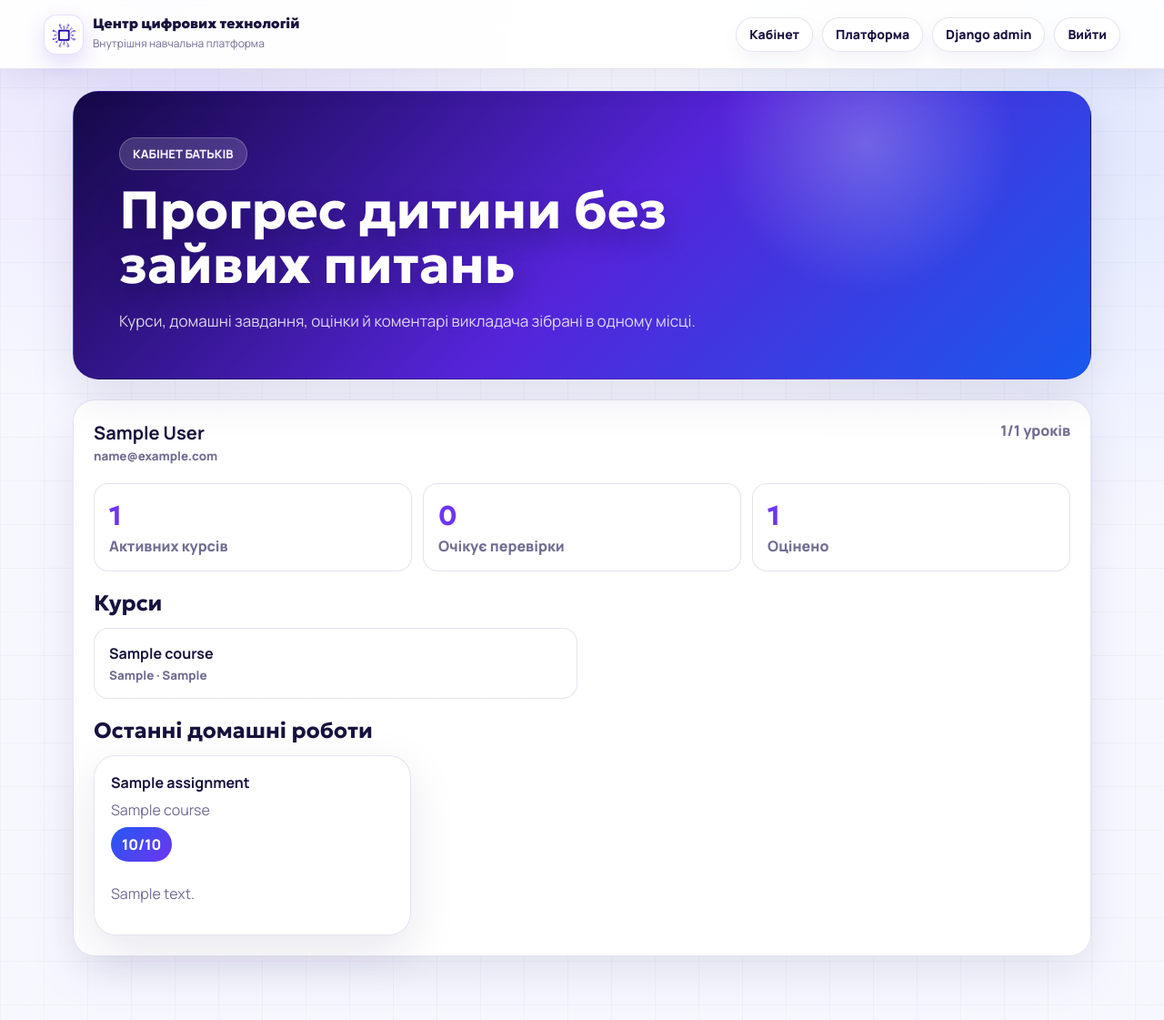
After one commit to Sofier2/digital-center-platform, a Django app: page /parents/ in a window 1280 px wide. The commit adds this page. Shown: the whole page at 91% size. Run offline with Django 5.2, Linux system fonts and the light colour scheme; a user stored in the database is signed in; tables that the repository leaves empty hold one stand-in row (values such as "Sample post").

Commit message:
Add parent dashboard

```diff
--- a/config/settings.py
+++ b/config/settings.py
@@ -45,6 +45,7 @@ TEMPLATES = [
                 "django.template.context_processors.request",
                 "django.contrib.auth.context_processors.auth",
                 "django.contrib.messages.context_processors.messages",
+                "learning.context_processors.user_role",
             ],
         },
     },
--- /dev/null
+++ b/learning/context_processors.py
@@ -0,0 +1,4 @@
+def user_role(request):
+    if not request.user.is_authenticated:
+        return {"user_role": ""}
+    return {"user_role": getattr(getattr(request.user, "profile", None), "role", "")}
--- a/learning/models.py
+++ b/learning/models.py
@@ -23,6 +23,21 @@ class Profile(models.Model):
 
     def __str__(self):
         return self.user.get_full_name() or self.user.username
+
+
+class ParentChild(models.Model):
+    parent = models.ForeignKey(User, on_delete=models.CASCADE, related_name="child_links", verbose_name="батьки")
+    child = models.ForeignKey(User, on_delete=models.CASCADE, related_name="parent_links", verbose_name="дитина")
+    note = models.CharField("примітка", max_length=160, blank=True)
+    created_at = models.DateTimeField("створено", auto_now_add=True)
+
+    class Meta:
+        verbose_name = "зв'язок батьки-дитина"
+        verbose_name_plural = "зв'язки батьків і дітей"
+        unique_together = ["parent", "child"]
+
+    def __str__(self):
+        return f"{self.parent} -> {self.child}"
 
 
 class Course(models.Model):
--- a/learning/urls.py
+++ b/learning/urls.py
@@ -5,6 +5,7 @@ from . import views
 
 urlpatterns = [
     path("", views.dashboard, name="dashboard"),
+    path("parents/", views.parent_dashboard, name="parent_dashboard"),
     path("courses/<int:pk>/", views.course_detail, name="course_detail"),
     path("lessons/<int:pk>/", views.lesson_detail, name="lesson_detail"),
     path("assignments/<int:pk>/submit/", views.submit_assignment, name="submit_assignment"),
--- a/learning/views.py
+++ b/learning/views.py
@@ -7,7 +7,7 @@ from django.db.models import Count, Q
 from django.shortcuts import get_object_or_404, redirect, render
 
 from .forms import ReviewSubmissionForm, SubmissionForm
-from .models import Assignment, Course, Enrollment, Lesson, LessonProgress, Submission, SubmissionAttachment
+from .models import Assignment, Course, Enrollment, Lesson, LessonProgress, ParentChild, Submission, SubmissionAttachment
 
 
 def is_platform_manager(user):
@@ -16,6 +16,10 @@ def is_platform_manager(user):
     if user.is_staff:
         return True
     return getattr(getattr(user, "profile", None), "role", "") == "teacher"
+
+
+def is_parent(user):
+    return getattr(getattr(user, "profile", None), "role", "") == "parent"
 
 
 def user_has_course_access(user, course):
@@ -28,6 +32,8 @@ def user_has_course_access(user, course):
 def dashboard(request):
     if is_platform_manager(request.user):
         return redirect("platform_admin_dashboard")
+    if is_parent(request.user):
+        return redirect("parent_dashboard")
 
     enrollments = request.user.enrollments.select_related("course").filter(is_active=True)
     courses = Course.objects.filter(enrollments__student=request.user, enrollments__is_active=True, is_published=True).distinct()
@@ -42,6 +48,34 @@ def dashboard(request):
             "submissions": submissions,
         },
     )
+
+
+@login_required
+def parent_dashboard(request):
+    if not is_parent(request.user) and not request.user.is_staff:
+        return redirect("dashboard")
+
+    child_links = ParentChild.objects.filter(parent=request.user).select_related("child")
+    children_data = []
+    for link in child_links:
+        child = link.child
+        enrollments = child.enrollments.select_related("course").filter(is_active=True)
+        submissions = child.submissions.select_related("assignment", "assignment__lesson", "assignment__lesson__module__course").prefetch_related("attachments").order_by("-submitted_at")
+        lessons_total = Lesson.objects.filter(module__course__enrollments__student=child, module__course__enrollments__is_active=True).distinct().count()
+        lessons_done = LessonProgress.objects.filter(student=child, is_done=True, lesson__module__course__enrollments__student=child).distinct().count()
+        children_data.append(
+            {
+                "child": child,
+                "enrollments": enrollments,
+                "submissions": submissions[:6],
+                "pending_count": submissions.filter(points__isnull=True).count(),
+                "checked_count": submissions.filter(points__isnull=False).count(),
+                "lessons_total": lessons_total,
+                "lessons_done": lessons_done,
+            }
+        )
+
+    return render(request, "learning/parent_dashboard.html", {"children_data": children_data})
 
 
 @login_required
--- a/static/css/platform.css
+++ b/static/css/platform.css
@@ -882,6 +882,71 @@ main {
   white-space: nowrap;
 }
 
+.parent-hero {
+  background:
+    radial-gradient(circle at 78% 18%, rgba(255, 255, 255, 0.22), transparent 18%),
+    linear-gradient(135deg, #190b4d 0%, #6a2bed 52%, #1c64f2 100%);
+}
+
+.parent-grid {
+  display: grid;
+  gap: 18px;
+  margin-top: 22px;
+}
+
+.parent-child-card {
+  display: grid;
+  gap: 20px;
+  padding: 22px;
+  background: rgba(255, 255, 255, 0.94);
+  border: 1px solid var(--border-strong);
+  border-radius: 24px;
+  box-shadow: 0 18px 52px rgba(31, 18, 92, 0.1);
+}
+
+.parent-stats {
+  display: grid;
+  grid-template-columns: repeat(3, minmax(0, 1fr));
+  gap: 12px;
+}
+
+.parent-stats div,
+.parent-course-list a {
+  display: grid;
+  gap: 4px;
+  padding: 16px;
+  background: #ffffff;
+  border: 1px solid var(--border-strong);
+  border-radius: 16px;
+}
+
+.parent-stats strong {
+  color: var(--violet);
+  font-family: "Geologica", sans-serif;
+  font-size: 30px;
+}
+
+.parent-stats span,
+.parent-course-list small {
+  color: var(--muted);
+  font-weight: 800;
+}
+
+.parent-section h2 {
+  margin: 0 0 12px;
+  font-size: 24px;
+}
+
+.parent-course-list {
+  display: grid;
+  grid-template-columns: repeat(2, minmax(0, 1fr));
+  gap: 10px;
+}
+
+.parent-results {
+  grid-template-columns: repeat(3, minmax(0, 1fr));
+}
+
 @media (max-width: 920px) {
   .course-grid,
   .module-card,
@@ -1195,7 +1260,9 @@ main {
 @media (max-width: 980px) {
   .admin-stats,
   .course-grid,
-  .result-list {
+  .result-list,
+  .parent-course-list,
+  .parent-results {
     grid-template-columns: repeat(2, minmax(0, 1fr));
   }
 }
@@ -1238,7 +1305,10 @@ main {
 
   .admin-stats,
   .course-grid,
-  .result-list {
+  .result-list,
+  .parent-stats,
+  .parent-course-list,
+  .parent-results {
     grid-template-columns: 1fr;
   }
 
--- a/templates/learning/base.html
+++ b/templates/learning/base.html
@@ -10,7 +10,7 @@
     <link rel="preconnect" href="https://fonts.googleapis.com">
     <link rel="preconnect" href="https://fonts.gstatic.com" crossorigin>
     <link href="https://fonts.googleapis.com/css2?family=Geologica:wght@500;600;700;800;900&family=Manrope:wght@400;500;600;700;800&display=swap&subset=cyrillic" rel="stylesheet">
-    <link rel="stylesheet" href="{% static 'css/platform.css' %}?v=20260615-ui5">
+    <link rel="stylesheet" href="{% static 'css/platform.css' %}?v=20260615-ui6">
   </head>
   <body>
     <header class="app-header">
@@ -25,6 +25,9 @@
       <nav class="top-actions" aria-label="Навігація">
         {% if user.is_authenticated %}
           <a href="{% url 'dashboard' %}">Кабінет</a>
+          {% if user_role == "parent" %}
+            <a href="{% url 'parent_dashboard' %}">Діти</a>
+          {% endif %}
           {% if user.is_staff %}
             <a href="{% url 'platform_admin_dashboard' %}">Платформа</a>
             {% if user.is_staff %}<a href="{% url 'admin:index' %}">Django admin</a>{% endif %}
--- /dev/null
+++ b/templates/learning/parent_dashboard.html
@@ -0,0 +1,70 @@
+{% extends "learning/base.html" %}
+
+{% block title %}Кабінет батьків{% endblock %}
+
+{% block content %}
+  <section class="page-hero parent-hero">
+    <span class="eyebrow">Кабінет батьків</span>
+    <h1>Прогрес дитини без зайвих питань</h1>
+    <p>Курси, домашні завдання, оцінки й коментарі викладача зібрані в одному місці.</p>
+  </section>
+
+  <section class="parent-grid">
+    {% for item in children_data %}
+      <article class="parent-child-card">
+        <div class="student-head">
+          <div>
+            <strong>{{ item.child.get_full_name|default:item.child.username }}</strong>
+            <small>{{ item.child.email|default:"email не вказано" }}</small>
+          </div>
+          <span>{{ item.lessons_done }}/{{ item.lessons_total }} уроків</span>
+        </div>
+
+        <div class="parent-stats">
+          <div><strong>{{ item.enrollments.count }}</strong><span>Активних курсів</span></div>
+          <div><strong>{{ item.pending_count }}</strong><span>Очікує перевірки</span></div>
+          <div><strong>{{ item.checked_count }}</strong><span>Оцінено</span></div>
+        </div>
+
+        <div class="parent-section">
+          <h2>Курси</h2>
+          <div class="parent-course-list">
+            {% for enrollment in item.enrollments %}
+              <a href="{{ enrollment.course.get_absolute_url }}">
+                <strong>{{ enrollment.course.title }}</strong>
+                <small>{{ enrollment.course.schedule }} · {{ enrollment.course.final_project }}</small>
+              </a>
+            {% empty %}
+              <p class="muted">Активних курсів поки немає.</p>
+            {% endfor %}
+          </div>
+        </div>
+
+        <div class="parent-section">
+          <h2>Останні домашні роботи</h2>
+          <div class="result-list parent-results">
+            {% for submission in item.submissions %}
+              <div class="result-card">
+                <strong>{{ submission.assignment.title }}</strong>
+                <span>{{ submission.assignment.lesson.module.course.title }}</span>
+                {% if submission.points != None %}
+                  <b>{{ submission.points }}/{{ submission.assignment.max_points }}</b>
+                  {% if submission.teacher_comment %}<p>{{ submission.teacher_comment }}</p>{% endif %}
+                {% else %}
+                  <em>Очікує перевірки</em>
+                {% endif %}
+              </div>
+            {% empty %}
+              <p class="muted">Зданих робіт ще немає.</p>
+            {% endfor %}
+          </div>
+        </div>
+      </article>
+    {% empty %}
+      <article class="empty-state">
+        <h2>Дітей ще не прив'язано</h2>
+        <p>У Django admin потрібно створити зв'язок між користувачем-батьком і користувачем-дитиною.</p>
+      </article>
+    {% endfor %}
+  </section>
+{% endblock %}
```
Also changed, not shown: learning/admin.py (+17 -1 lines), README.md, learning/migrations/0004_parent_child.py (added).
